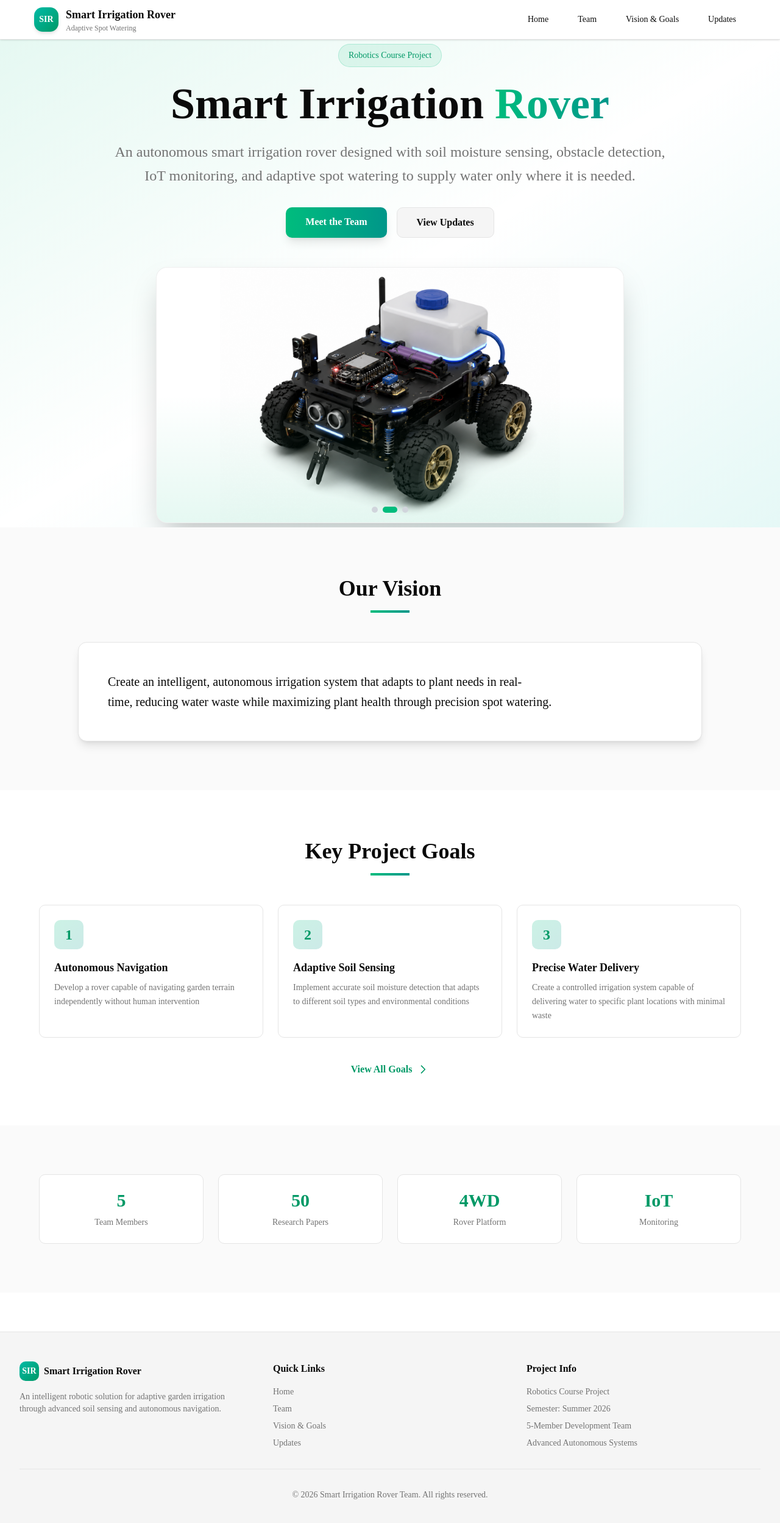
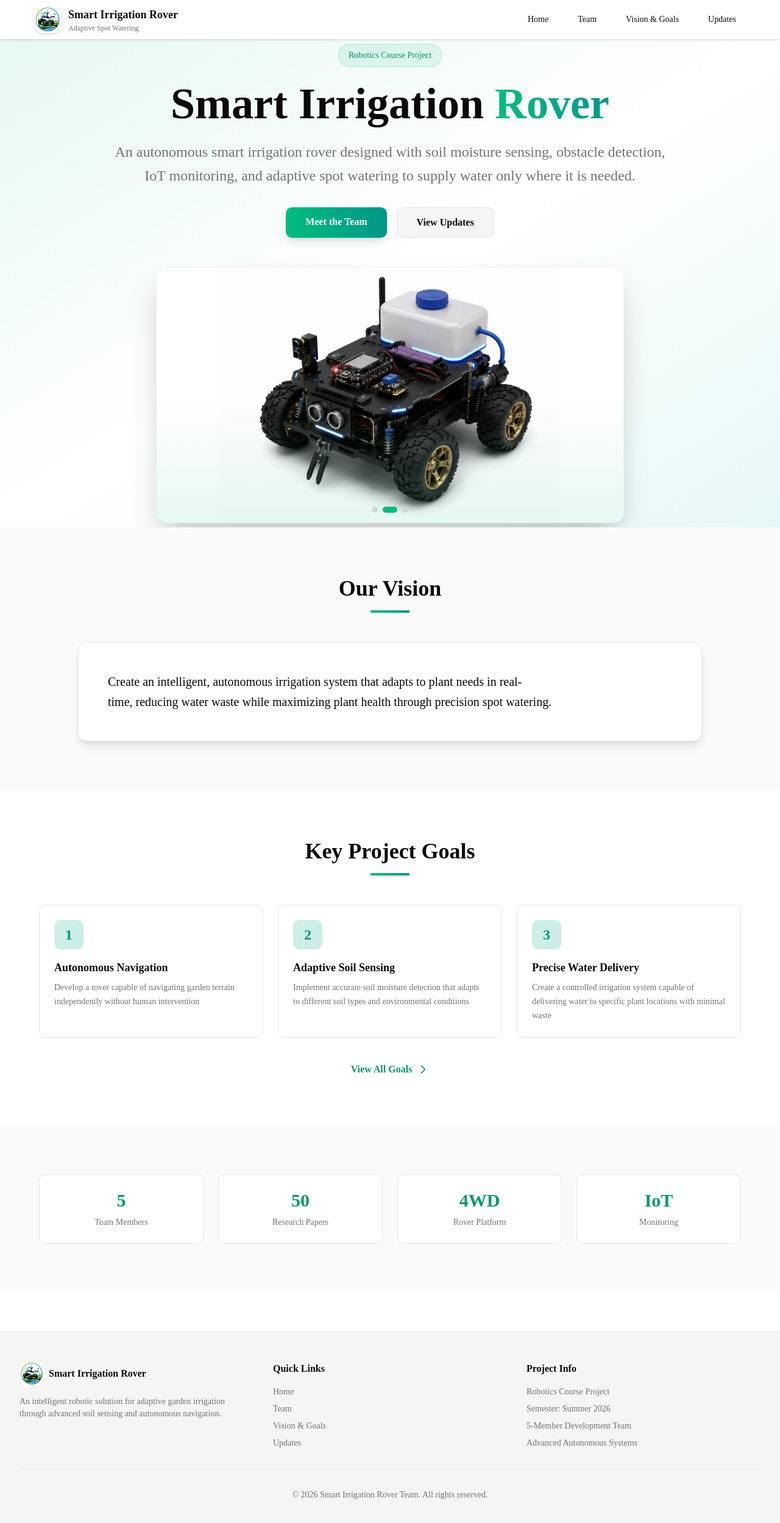
Before and after one commit to AkhiKetu/smart-irrigation-rover, a Next.js app: page / in a window 1280 px wide. Shown: the top 2498 px of the page at 61% size. Built offline with nearby package versions, Linux system fonts and the light colour scheme.

Commit message:
update the icon

```diff
--- a/app/layout.tsx
+++ b/app/layout.tsx
@@ -5,26 +5,15 @@ import { Navbar } from '@/components/navbar'
 import { Footer } from '@/components/footer'
 
 export const metadata: Metadata = {
-  title: 'Smart Irrigation Rover | Robotics Course Project',
+  title: 'Smart Irrigation Rover',
   description:
     'An autonomous smart irrigation rover for adaptive spot watering using soil moisture sensing, obstacle detection, IoT monitoring, and precision irrigation.',
   generator: 'v0.app',
+
   icons: {
-    icon: [
-      {
-        url: '/icon-light-32x32.png',
-        media: '(prefers-color-scheme: light)',
-      },
-      {
-        url: '/icon-dark-32x32.png',
-        media: '(prefers-color-scheme: dark)',
-      },
-      {
-        url: '/icon.svg',
-        type: 'image/svg+xml',
-      },
-    ],
-    apple: '/apple-icon.png',
+    icon: '/IconWeb-2.png',
+    shortcut: '/IconWeb-2.png',
+    apple: '/IconWeb.png',
   },
 }
 
@@ -43,7 +32,9 @@ export default function RootLayout({
     <html lang="en" className="bg-background">
       <body className="font-sans antialiased flex min-h-screen flex-col">
         <Navbar />
-        <main className="flex-1">{children}</main>
+        <main className="flex-1">
+          {children}
+        </main>
         <Footer />
         {process.env.NODE_ENV === 'production' && <Analytics />}
       </body>
--- a/components/footer.tsx
+++ b/components/footer.tsx
@@ -8,13 +8,18 @@ export function Footer() {
           {/* Brand */}
           <div>
             <div className="flex items-center gap-2 mb-4">
-              <div className="w-8 h-8 bg-gradient-to-br from-teal-500 to-emerald-600 rounded-lg flex items-center justify-center">
-                <span className="text-white font-bold text-sm">SIR</span>
-              </div>
-              <span className="font-bold text-foreground">Smart Irrigation Rover</span>
+              <img
+                src="/IconWeb.png"
+                alt="Smart Irrigation Rover Logo"
+                className="h-10 w-10 rounded-xl object-cover"
+              />
+              <span className="font-bold text-foreground">
+                Smart Irrigation Rover
+              </span>
             </div>
             <p className="text-sm text-muted-foreground">
-              An intelligent robotic solution for adaptive garden irrigation through advanced soil sensing and autonomous navigation.
+              An intelligent robotic solution for adaptive garden irrigation
+              through advanced soil sensing and autonomous navigation.
             </p>
           </div>
 
@@ -22,10 +27,38 @@ export function Footer() {
           <div>
             <h3 className="font-semibold text-foreground mb-4">Quick Links</h3>
             <ul className="space-y-2 text-sm text-muted-foreground">
-              <li><a href="/" className="hover:text-emerald-600 transition-colors">Home</a></li>
-              <li><a href="/team" className="hover:text-emerald-600 transition-colors">Team</a></li>
-              <li><a href="/vision" className="hover:text-emerald-600 transition-colors">Vision & Goals</a></li>
-              <li><a href="/updates" className="hover:text-emerald-600 transition-colors">Updates</a></li>
+              <li>
+                <a
+                  href="/"
+                  className="hover:text-emerald-600 transition-colors"
+                >
+                  Home
+                </a>
+              </li>
+              <li>
+                <a
+                  href="/team"
+                  className="hover:text-emerald-600 transition-colors"
+                >
+                  Team
+                </a>
+              </li>
+              <li>
+                <a
+                  href="/vision"
+                  className="hover:text-emerald-600 transition-colors"
+                >
+                  Vision & Goals
+                </a>
+              </li>
+              <li>
+                <a
+                  href="/updates"
+                  className="hover:text-emerald-600 transition-colors"
+                >
+                  Updates
+                </a>
+              </li>
             </ul>
           </div>
 
--- a/components/navbar.tsx
+++ b/components/navbar.tsx
@@ -19,9 +19,11 @@ export function Navbar() {
         <div className="flex h-16 items-center justify-between">
           {/* Left Logo */}
           <Link href="/" className="flex items-center gap-3 group min-w-0">
-            <div className="shrink-0 w-10 h-10 bg-gradient-to-br from-teal-500 to-emerald-600 rounded-xl flex items-center justify-center shadow-md">
-              <span className="text-white font-bold text-sm">SIR</span>
-            </div>
+            <img
+  src="/IconWeb.png"
+  alt="Smart Irrigation Rover Logo"
+  className="h-11 w-11 rounded-xl object-cover shadow-md"
+/>
 
             <div className="flex flex-col leading-tight min-w-0">
               <span className="font-bold text-base sm:text-lg text-foreground group-hover:text-emerald-600 transition-colors truncate">
```
Also changed, not shown: public/IconWeb-2.png (added), public/IconWeb.png (added).
